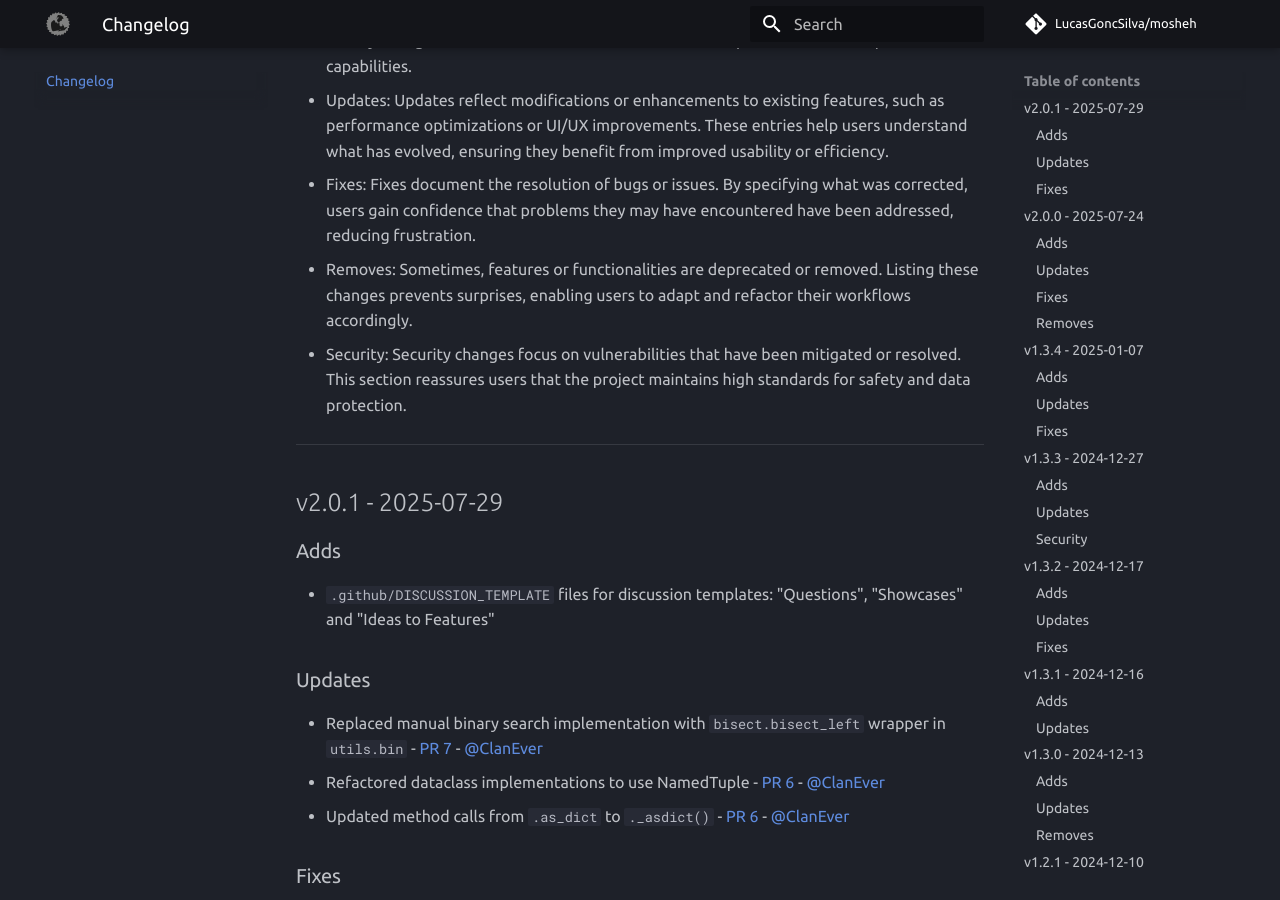
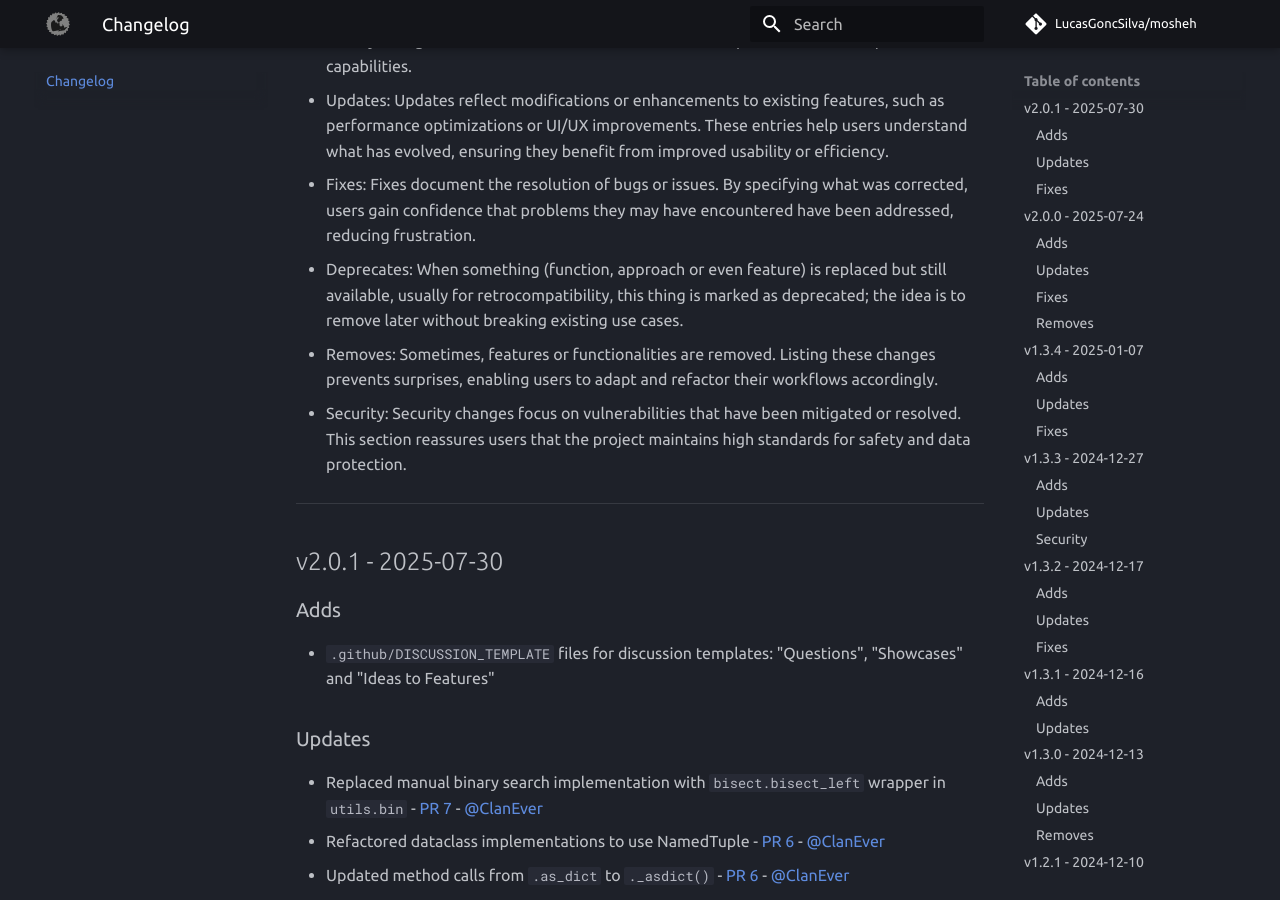
Before and after one commit to LucasGoncSilva/mosheh, an MkDocs documentation site: the page built from documentation/docs/changelog.md, in a window 1280 px wide and 900 px high, scrolled down 580 px. Built offline with MkDocs 1.6.1 and Material for MkDocs 9.7.7, drawn with Linux system fonts in a browser that asks for light colours; comment, search, counter and statistics services are not loaded.

Commit message:
chore: Fix small documentation issues

```diff
--- a/documentation/docs/changelog.md
+++ b/documentation/docs/changelog.md
@@ -9,7 +9,8 @@ Key Components of a Changelog:
 - Adds: This section highlights new features, tools, or functionalities introduced to the project. For example, a CLI tool may include a new command or configuration option. Clearly listing these additions allows users to discover improvements and expanded capabilities.
 - Updates: Updates reflect modifications or enhancements to existing features, such as performance optimizations or UI/UX improvements. These entries help users understand what has evolved, ensuring they benefit from improved usability or efficiency.
 - Fixes: Fixes document the resolution of bugs or issues. By specifying what was corrected, users gain confidence that problems they may have encountered have been addressed, reducing frustration.
-- Removes: Sometimes, features or functionalities are deprecated or removed. Listing these changes prevents surprises, enabling users to adapt and refactor their workflows accordingly.
+- Deprecates: When something (function, approach or even feature) is replaced but still available, usually for retrocompatibility, this thing is marked as deprecated; the idea is to remove later without breaking existing use cases.
+- Removes: Sometimes, features or functionalities are removed. Listing these changes prevents surprises, enabling users to adapt and refactor their workflows accordingly.
 - Security: Security changes focus on vulnerabilities that have been mitigated or resolved. This section reassures users that the project maintains high standards for safety and data protection.
 
 ---
@@ -30,6 +31,10 @@ Key Components of a Changelog:
 
 - Item
 
+### Deprecates
+
+- Item
+
 ### Removes
 
 - Item
@@ -40,7 +45,7 @@ Key Components of a Changelog:
 
 -->
 
-## v2.0.1 - 2025-07-29
+## v2.0.1 - 2025-07-30
 
 ### Adds
 
```
Also changed, not shown: documentation/docs/index.md (+2 -2 lines), .github/CHANGELOG.md, .github/PULL_REQUEST_TEMPLATE.md, .github/README.md, 3 other files.
